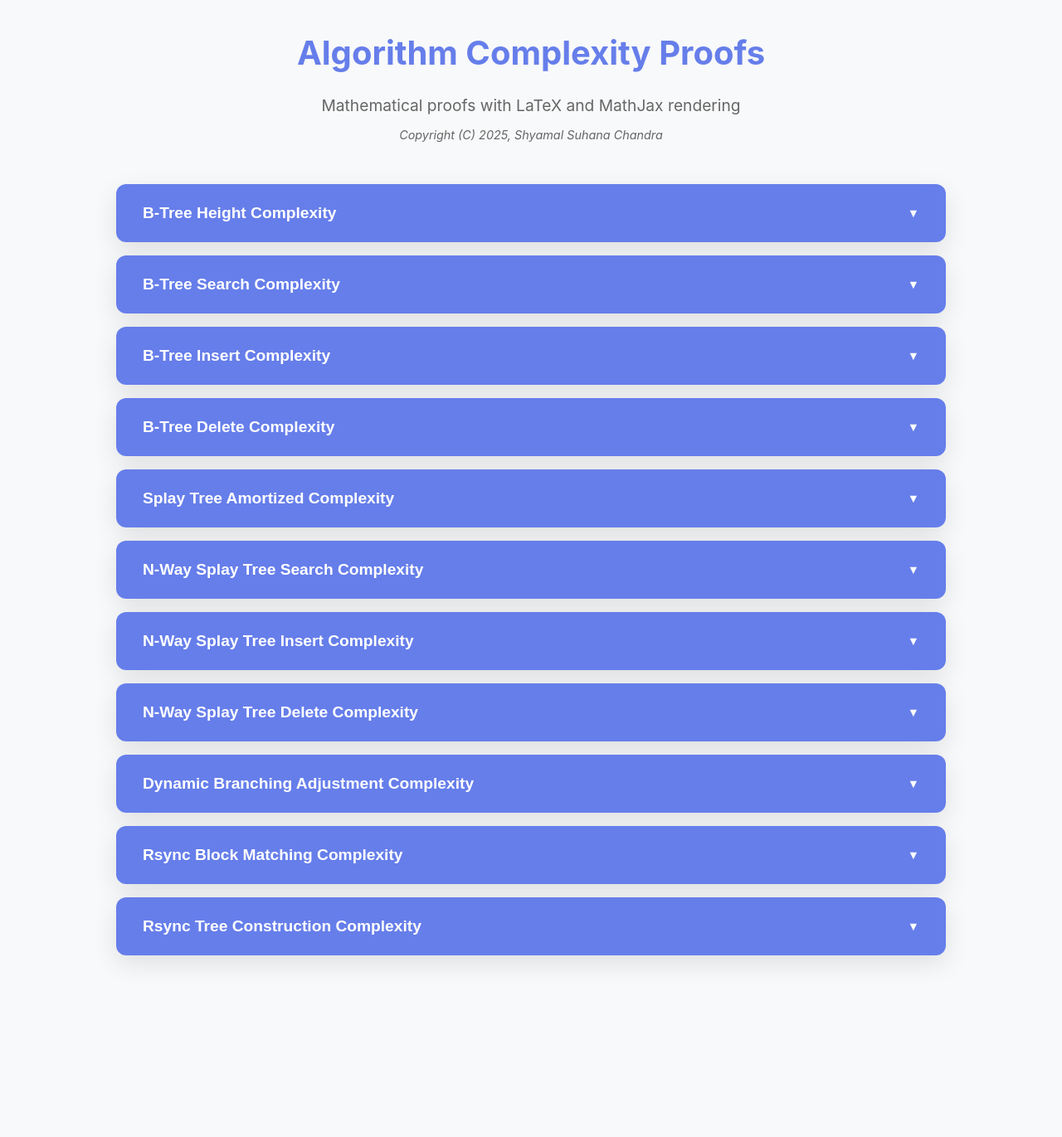
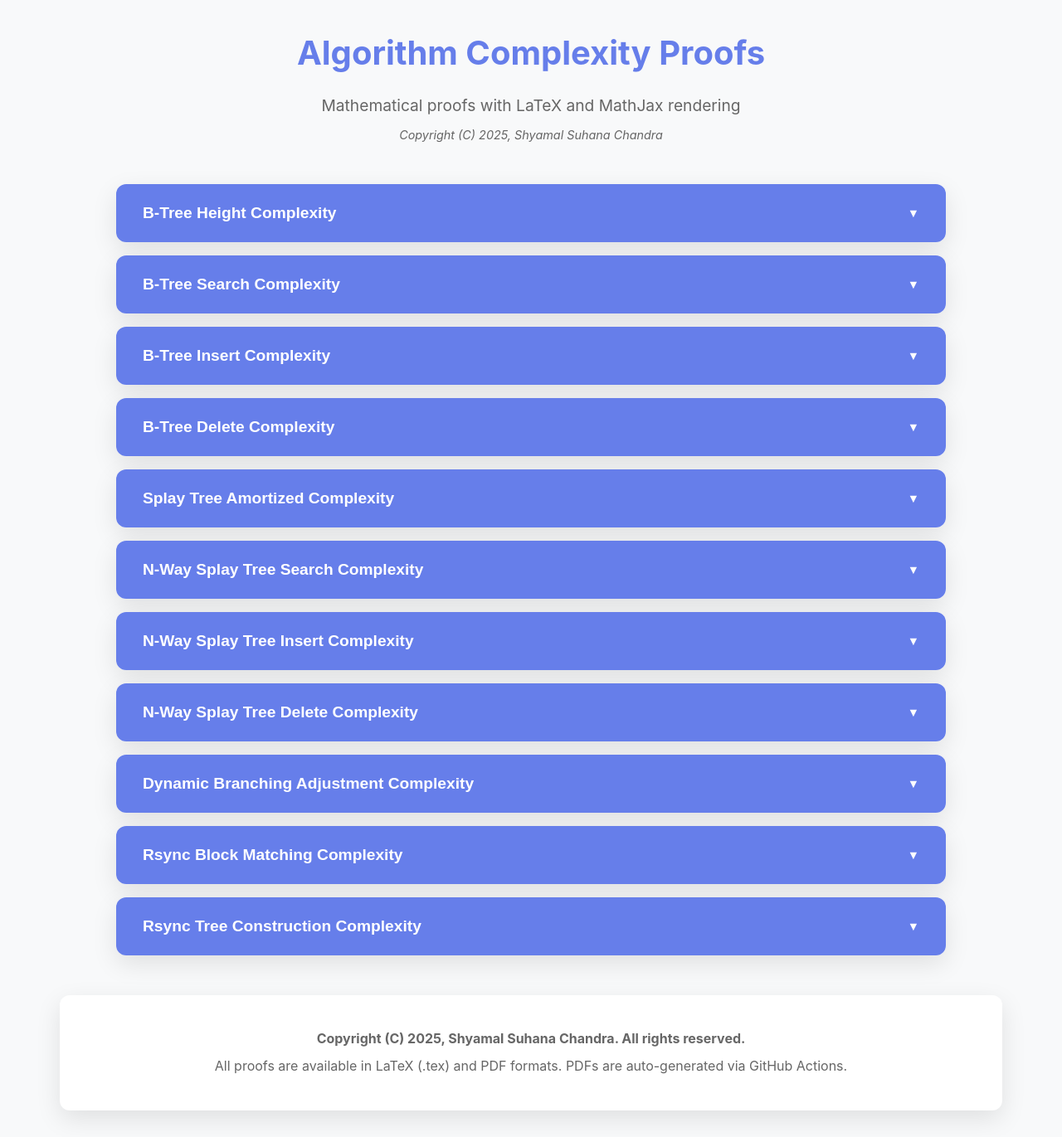
Before and after one commit to Sapana-Micro-Software/merry-go-round-splay-trees, a Jekyll site: the page built from proofs.html, in a window 1280 px wide. Shown: the whole page at 83% size. Built offline with Jekyll 4.4.1, drawn with Linux system fonts in a browser that asks for light colours; before the commit the page ends 1200 px from its top, so only the background shows below that.

Commit message:
Finalize proofs page with footer and styling improvements

```diff
--- a/assets/css/main.css
+++ b/assets/css/main.css
@@ -580,6 +580,20 @@ body {
     margin: 1.5em 0 !important;
 }
 
+.proofs-footer {
+    margin-top: 3rem;
+    padding: 2rem;
+    background: var(--bg-white);
+    border-radius: var(--border-radius);
+    text-align: center;
+    box-shadow: var(--shadow);
+}
+
+.proofs-footer p {
+    margin: 0.5rem 0;
+    color: var(--text-light);
+}
+
 /* Responsive */
 @media (max-width: 768px) {
     .hero-title {
--- a/proofs.html
+++ b/proofs.html
@@ -374,6 +374,11 @@ title: Algorithm Proofs
             </div>
 
         </div>
+
+        <div class="proofs-footer">
+            <p><strong>Copyright (C) 2025, Shyamal Suhana Chandra. All rights reserved.</strong></p>
+            <p>All proofs are available in LaTeX (.tex) and PDF formats. PDFs are auto-generated via GitHub Actions.</p>
+        </div>
     </div>
 </div>
 
```
Also changed, not shown: 6 other files.
